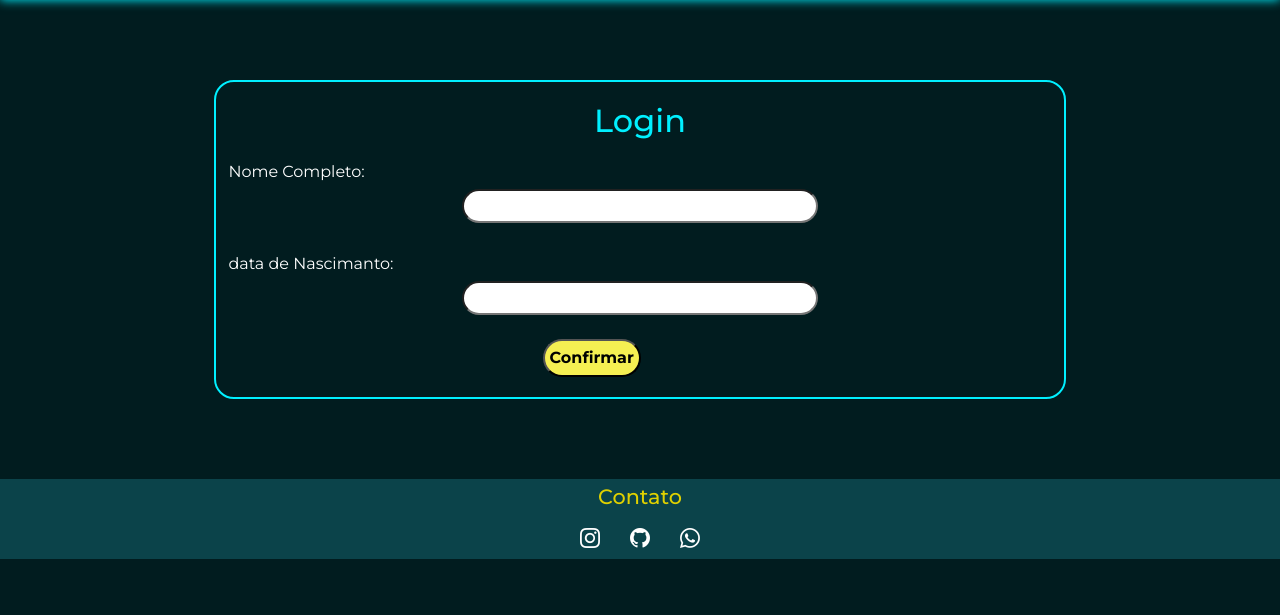
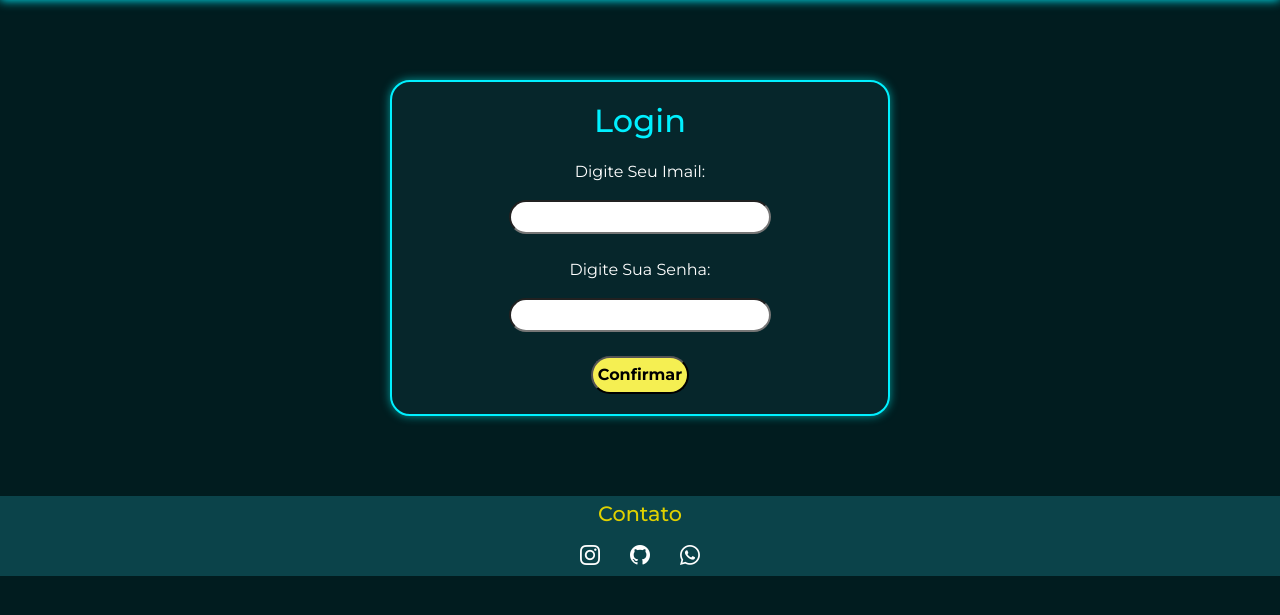
Before and after one commit to lucas-pedrozo/crack, a PHP site: page /crack/login in a window 1280 px wide. Shown: the part 55-670 px from the top of the page. Run offline with PHP 8.4, Linux system fonts and the light colour scheme; style sheets or scripts are compiled from the project's sources.

Commit message:
versão 1.2
teste de  da pagina login

```diff
--- a/css/login.css
+++ b/css/login.css
@@ -24,6 +24,8 @@ h3 {
   border-radius: 20px;
   border: 2px solid #00F0FF;
   padding: 20px 0;
+  box-shadow: 0 0 10px rgba(0, 255, 255, 0.548);
+  background: #06262b;
 }
 .login h1 {
   text-align: center;
@@ -36,8 +38,7 @@ h3 {
   gap: 0 20px;
 }
 .login .form1 p {
-  text-align: start;
-  margin: 5px 12px;
+  text-align: center;
 }
 .login .form1 input {
   padding: 3px 5px;
@@ -45,18 +46,31 @@ h3 {
   color: black !important;
   font-weight: bold;
 }
-.login .botao {
-  margin-left: 38.5%;
-  text-align: center;
+.login .botao-flex {
+  display: flex;
+  justify-content: center;
+}
+.login .botao-flex .botao {
   background-color: #F5EF52;
   font-weight: bold;
   padding: 5px;
   border-radius: 20px;
   transition: 500ms;
 }
-.login .botao:hover {
+.login .botao-flex .botao:hover {
   transform: scale(1.06);
   box-shadow: 0 0 10px #68640098;
 }
 
+@media (min-width: 430px) and (max-width: 700px) {
+  .login {
+    width: 80%;
+  }
+}
+@media (min-width: 990px) and (max-width: 4000px) {
+  .login {
+    width: 500px;
+  }
+}
+
 /*# sourceMappingURL=login.css.map */
--- a/css/login.scss
+++ b/css/login.scss
@@ -34,6 +34,9 @@ h3 {
     border-radius: 20px;
     border: 2px solid $color-3;
     padding: 20px 0;
+    box-shadow: 0 0 10px rgba(0, 255, 255, 0.548);
+    background: #06262b;
+
     h1 {
         text-align: center;
         font-size: 2rem;
@@ -43,8 +46,7 @@ h3 {
     .form1{
         text-align: center;
         p {
-            text-align: start;
-            margin: 5px 12px;
+            text-align: center;
         }
         gap: 0 20px;
         input {
@@ -52,11 +54,13 @@ h3 {
             border-radius: 20px;
             color: black!important;
             font-weight: bold;
+
         }
     }
+   .botao-flex {
+    display: flex;
+    justify-content: center;
         .botao {
-        margin-left: 38.5%;
-        text-align: center;
             background-color: $color-6;
             font-weight: bold;
             padding: 5px;
@@ -69,3 +73,22 @@ h3 {
                     }
         }
    }
+}
+
+
+@media (min-width:430px) and (max-width:700px) {
+
+  .login {
+        width:80%;
+  }
+
+}
+
+
+
+@media (min-width:990px) and (max-width:4000px){
+.login {
+    width: 500px;
+
+}
+}
--- a/index.php
+++ b/index.php
@@ -107,7 +107,7 @@
         <a href="">
         <i class="bi bi-github"></i>
         </a>
-        <a href="">
+        <a href="https://wa.me/qr/OGED4XU6THFTB1">
         <i class="bi bi-whatsapp"></i>
         </a>
         </div>
--- a/paginas/login.php
+++ b/paginas/login.php
@@ -19,16 +19,18 @@
 
         <form method="post" action="index.php">
             <div class="form1">
-            <p data-aos="fade-up" data-aos-duration="500ms"> Nome Completo:</p>
-            <input type="text" name="nome" id="nome" required size="35" title="Digite seu nome Completo" data-aos="fade-up" data-aos-duration="1000ms">
+            <p data-aos="fade-up" data-aos-duration="500ms">Digite Seu Imail:</p>
+            <input type="text" name="nome" id="nome" required size="25"  title="Digite seu nome Completo" data-aos="fade-up" data-aos-duration="1000ms">
             </div>
 </br>
             <div class="form1">
-            <p data-aos="fade-up" data-aos-duration="500ms" class="margin0"> data de Nascimanto:</p>
-            <input type="text" name="nome" id="nome" required size="35" title="Digite seu nome Completo" data-aos="fade-up" data-aos-duration="1000ms">
+            <p data-aos="fade-up" data-aos-duration="500ms" class="margin0">Digite Sua Senha: </p>
+            <input type="text" name="nome" id="nome"  required size="25" title="Digite seu nome Completo" data-aos="fade-up" data-aos-duration="1000ms">
             </div>
 </br>
-            <button type="submit" class="botao" data-aos="fade-up" data-aos-duration="1500ms">Confirmar</button>
+            <div class="botao-flex">
+                <button type="submit" class="botao" data-aos="fade-up" data-aos-duration="1500ms">Confirmar</button>
+            </div>
          </form>
 
 
```
Also changed, not shown: 1 other file. Lines whose indentation alone changed are shown as unchanged.
